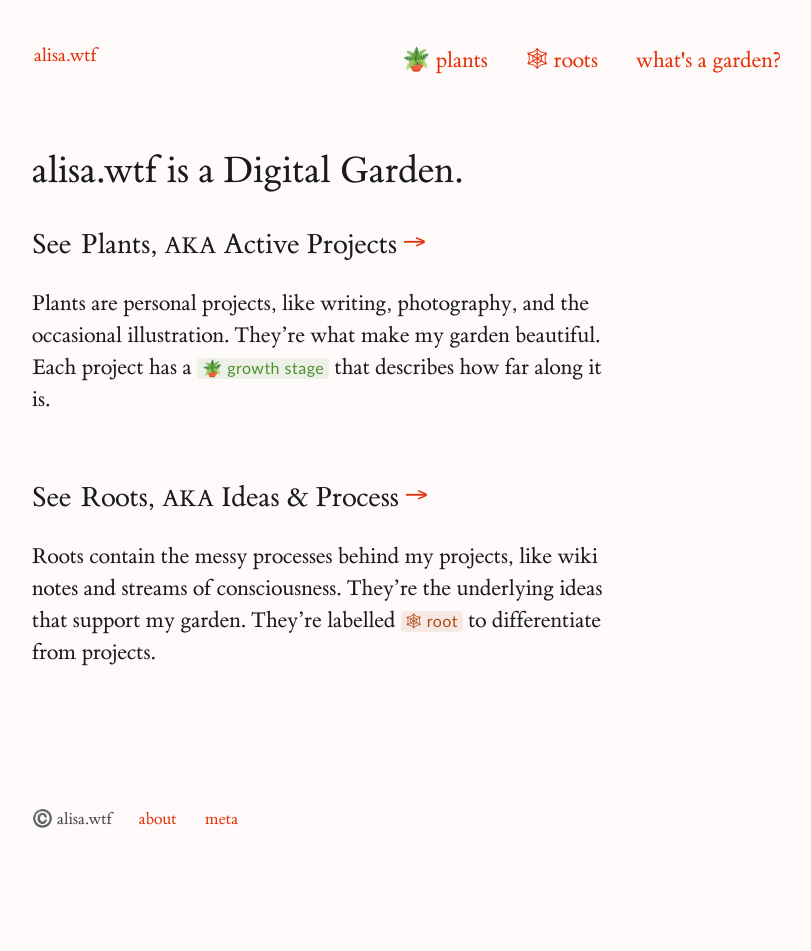
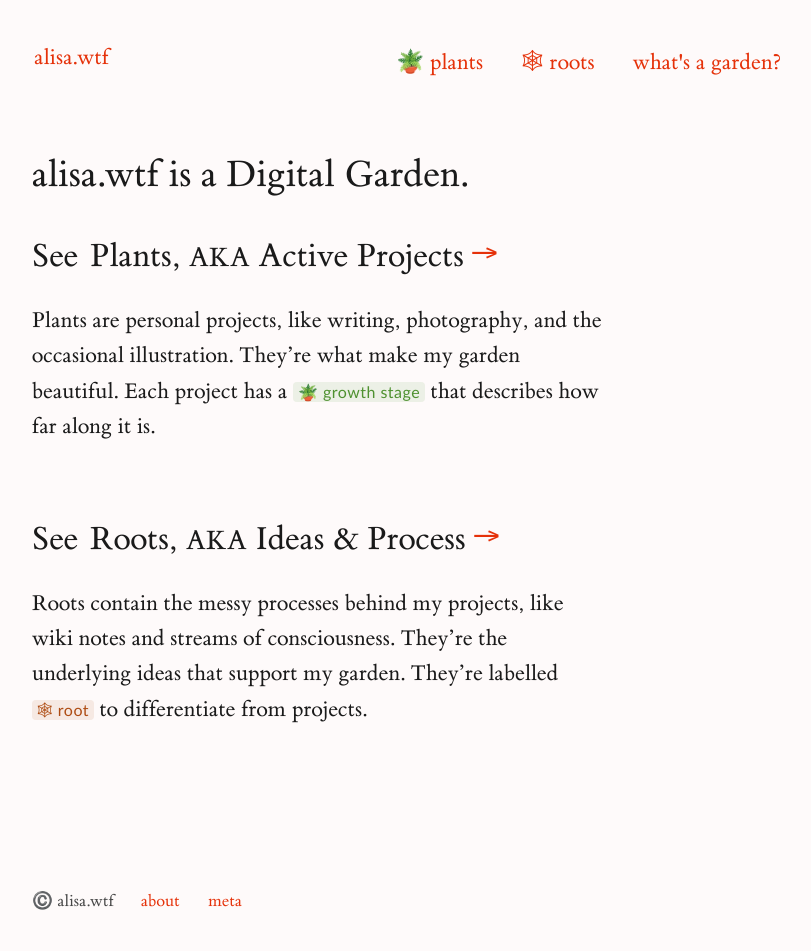
Before and after one commit to alisasgithub/alisa-digital-garden, a Jekyll site: the page built from _pages/index.md, in a window 1280 px wide. Shown: the whole page, without its empty margins (224-1035 px from the left). Built offline with Jekyll 4.4.1, drawn with Linux system fonts in a browser that asks for light colours; before the commit the page ends 900 px from its top, so only the background shows below that.

Commit message:
fixes wiki columns and normalizes typography

```diff
--- a/_sass/_style.scss
+++ b/_sass/_style.scss
@@ -57,6 +57,7 @@
 .sans {
   font-family: "Gill Sans", "Gill Sans MT", Calibri, sans-serif;
   letter-spacing: .03em;
+  font-weight: 100;
 }
 
 .grow {
@@ -76,9 +77,10 @@
   padding-right: 0;
   font-family: et-book, Palatino, "Palatino Linotype", "Palatino LT STD", "Book Antiqua", Georgia, serif;
   counter-reset: sidenote-counter;
+  font-size: 1.4rem;
+  letter-spacing: 0.2px;
 
   @media (min-width: 820px) {
-    font-size: 1.2rem;
     width: 60%;
     max-width: 1100px;
   }
@@ -145,6 +147,7 @@
   display: block;
   color: $color-subtext;
   margin: 0.5em 0 1em;
+  font-size: 1rem;
 }
 
 img {
@@ -192,12 +195,15 @@
   font-weight: 400;
 }
 
+h1 {
+  font-size: 2.4rem;
+}
+
 p,
 dl,
 ol,
 ul {
-    font-size: 1.4rem;
-    line-height: 2rem;
+    line-height: 2.2rem;
 }
 
 p {
@@ -673,93 +679,6 @@
   background-color: rgba($color-dirt, 0.1);
 }
 
-// Grid with notecards
-.notecards {
-  display: grid;
-  grid-template-columns: repeat(auto-fill, minmax(300px, 1fr));
-  gap: 1rem;
-
-  .card {
-    background-color: #FFFFFF;
-    border-radius: 8px;
-    padding: 1rem;
-    transition: all .2s ease-in-out;
-    box-shadow: 0 4px 6px rgba(105, 33, 69, 0.05);
-
-    &:hover {
-      transform: scale(1.05);
-      box-shadow: $box-shadow;
-    }
-
-    h3 {
-      font-size: 1.4rem;
-      line-height: 1.4;
-      margin: 0.5em 0;
-      font-style: normal;
-    }
-
-    time {
-      font-size: 1rem;
-      line-height: 0;
-      padding-bottom: 0.5rem;
-    }
-  }
-
-  .card-img {
-      transition: all .2s ease-in-out;
-      margin: 2em 0;
-
-      &:hover {
-        opacity: 0.8;
-      }
-
-      div {
-        font-size: 1.2rem;
-        line-height: 1.4;
-        margin: 0.4em;
-        font-style: normal;
-      }
-
-      img {
-        height: 480px;
-        width: 100%;
-        object-fit: cover;
-        border-radius: 2px;
-      }
-
-      // For all images on cards that need adjusting
-      #ryan-discovery {
-        object-position: 50% 20%;
-      }
-  }
-
-  .card-wiki {
-    color: $color-primary;
-    border: 1px solid $color-primary;
-    border-radius: 4px;
-    transition: all .2s ease-in-out;
-
-    &:hover {
-      transform: scale(1.02);
-    }
-
-    div {
-      margin: 1rem;
-    }
-  }
-
-  & > a {
-    border: none;
-    background-color: transparent;
-      &:hover {
-        background-color: transparent;
-      }
-  }
-}
-
-
-
-
 // Sidenote overrides
 .sidenote,
 .marginnote {
@@ -827,10 +746,6 @@
   @media screen and (max-width: 760px) {
     max-width: 100%;
   }
-}
-
-.sans {
-  font-weight: 100;
 }
 
 .numeral {
```
